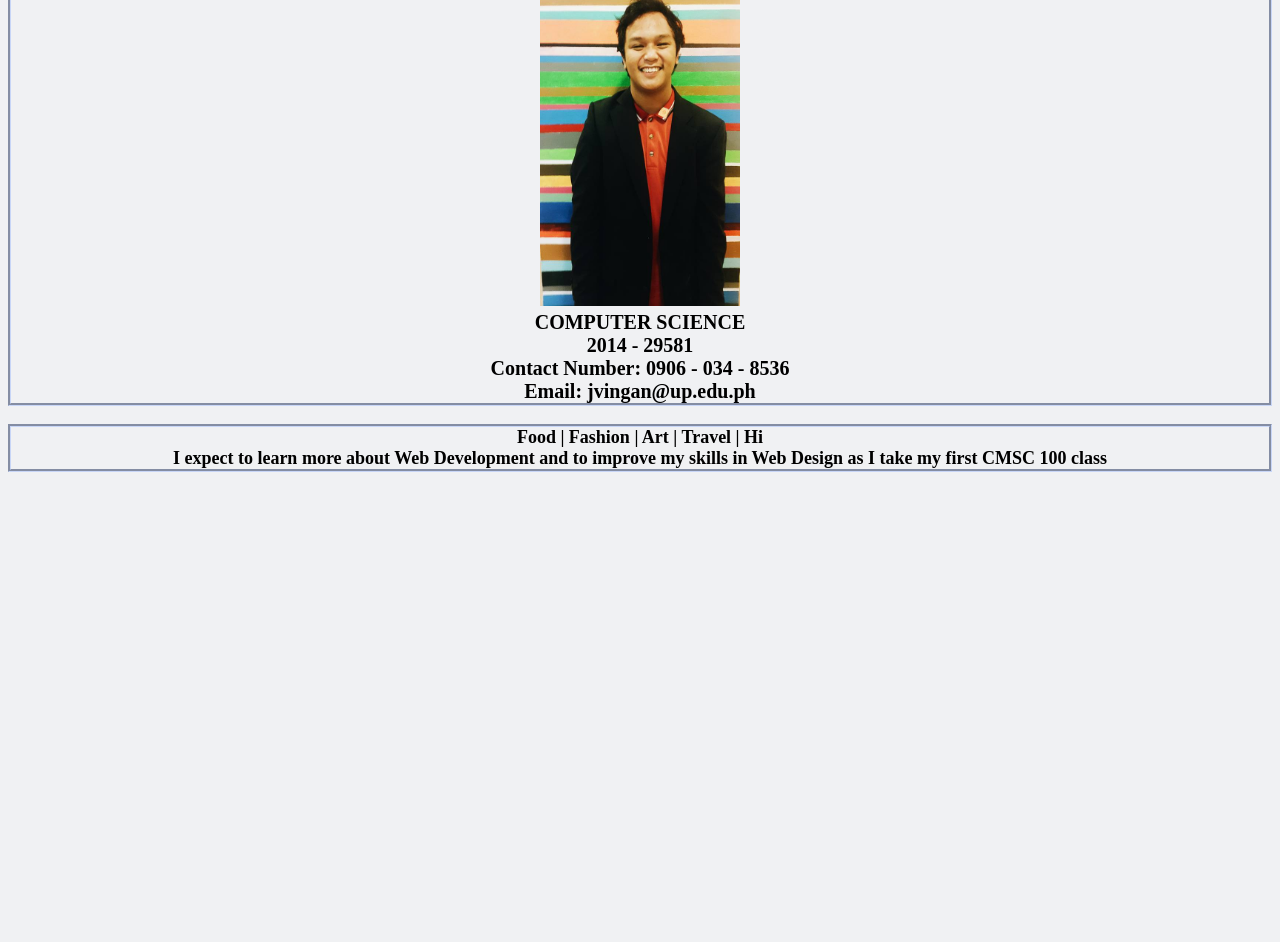
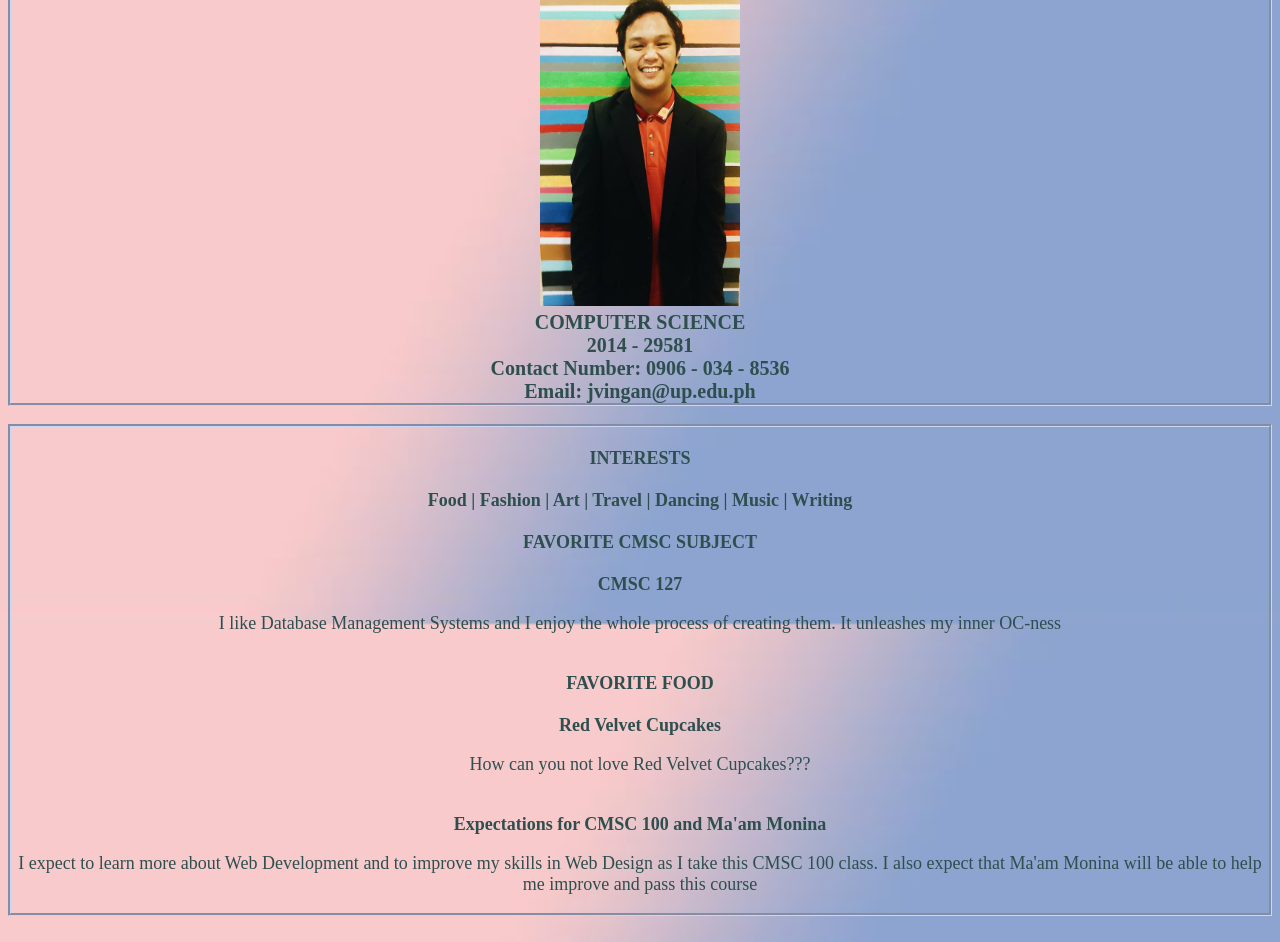
Before and after one commit to Jonanjii/hehe, a plain HTML site: page index.html in a window 1280 px wide. Shown: the part 176-1118 px from the top of the page. Before the commit the page ends 800 px from the top, so only its background shows below. Drawn offline with Linux system fonts and the light colour scheme.

Commit message:
Initial commit

```diff
--- a/index.html
+++ b/index.html
@@ -26,9 +26,25 @@
 		<br>
 
 		<div class = "about">
-			<b> Food | Fashion | Art | Travel | Hi </b>
 			<br>
-			<b> I expect to learn more about Web Development and to improve my skills in Web Design as I take my first CMSC 100 class </b>
+			<b> INTERESTS </b>
+			<br><br>
+			<b> Food | Fashion | Art | Travel | Dancing | Music | Writing
+			</b>
+			<br><br>
+			<b> FAVORITE CMSC SUBJECT </b>
+			<br><br>
+			<b> CMSC 127 </b>
+			<p> I like Database Management Systems and I enjoy the whole process of creating them. It unleashes my inner OC-ness </p>
+			<br>
+			<b> FAVORITE FOOD </b>
+			<br><br>
+			<b> Red Velvet Cupcakes </b>
+			<p> How can you not love Red Velvet Cupcakes??? </p>
+			<br>
+			<b> Expectations for CMSC 100 and Ma'am Monina </b>
+			<br>
+			<p> I expect to learn more about Web Development and to improve my skills in Web Design as I take this CMSC 100 class. I also expect that Ma'am Monina will be able to help me improve and pass this course </p>
 		</div>
 		<br>
 	</body>
--- a/style.css
+++ b/style.css
@@ -2,13 +2,22 @@ header{
 	text-align: center;
 	font-family: Papyrus;
 	font-size: 40px;
-	color:#C2D6F9;
+	color: #2F4F4F;
 	border-style: groove;
 	border-color: #C8D6F7;
 }
 
 body{
 	background-color: #F0F1F3;
+	background-image: url("background.jpg");
+	background-repeat: no-repeat;
+	background-attachment: fixed;
+	background-position: center;
+	-webkit-background-size: cover;
+    -moz-background-size: cover;
+    -o-background-size: cover;
+    background-size: cover;
+    color: #2F4F4F;
 }
 
 .picture{
@@ -17,6 +26,7 @@ body{
 	text-align: center;
 	font-size: 20px;
 	font-family: Papyrus;
+	color: #2F4F4F;
 
 }
 
@@ -26,4 +36,5 @@ body{
 	text-align: center;
 	font-size: 18px;
 	font-family: Papyrus;
+	color: #2F4F4F;
 }
```
Also changed, not shown: background.jpg (added).
